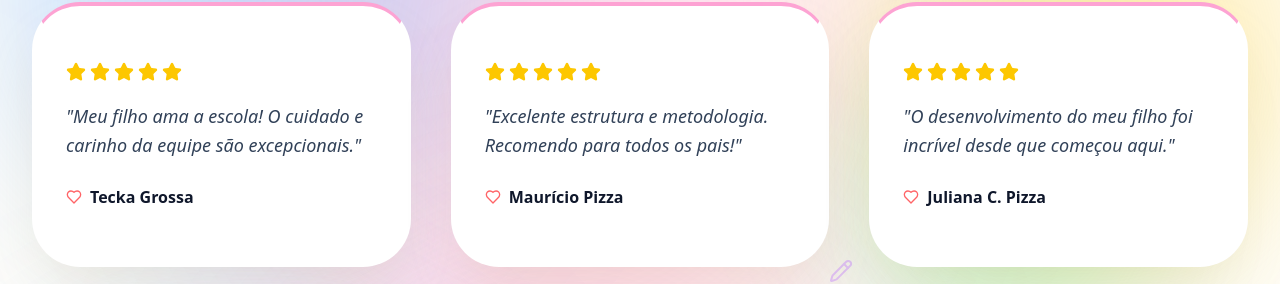
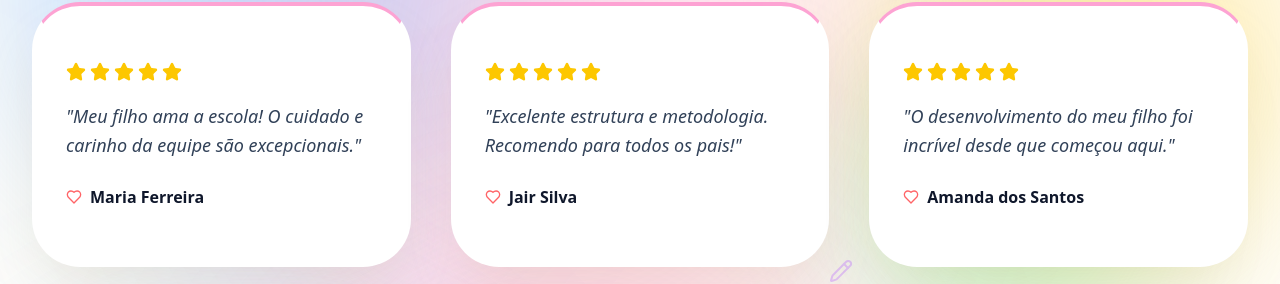
Before and after one commit to wstvns/educandario-jardim-aeroporto, a React (Vite) app: page / in a window 1280 px wide. Shown: the part 2131-2415 px from the top of the page. Built offline with nearby package versions, Linux system fonts and the light colour scheme.

Commit message:
chore: edit nomes placeholder da home

```diff
--- a/src/pages/Home.jsx
+++ b/src/pages/Home.jsx
@@ -37,17 +37,17 @@ const Home = () => {
 
   const testimonials = [
     {
-      name: 'Tecka Grossa',
+      name: 'Maria Ferreira',
       text: 'Meu filho ama a escola! O cuidado e carinho da equipe são excepcionais.',
       rating: 5,
     },
     {
-      name: 'Maurício Pizza',
+      name: 'Jair Silva',
       text: 'Excelente estrutura e metodologia. Recomendo para todos os pais!',
       rating: 5,
     },
     {
-      name: 'Juliana C. Pizza',
+      name: 'Amanda dos Santos',
       text: 'O desenvolvimento do meu filho foi incrível desde que começou aqui.',
       rating: 5,
     },
```
